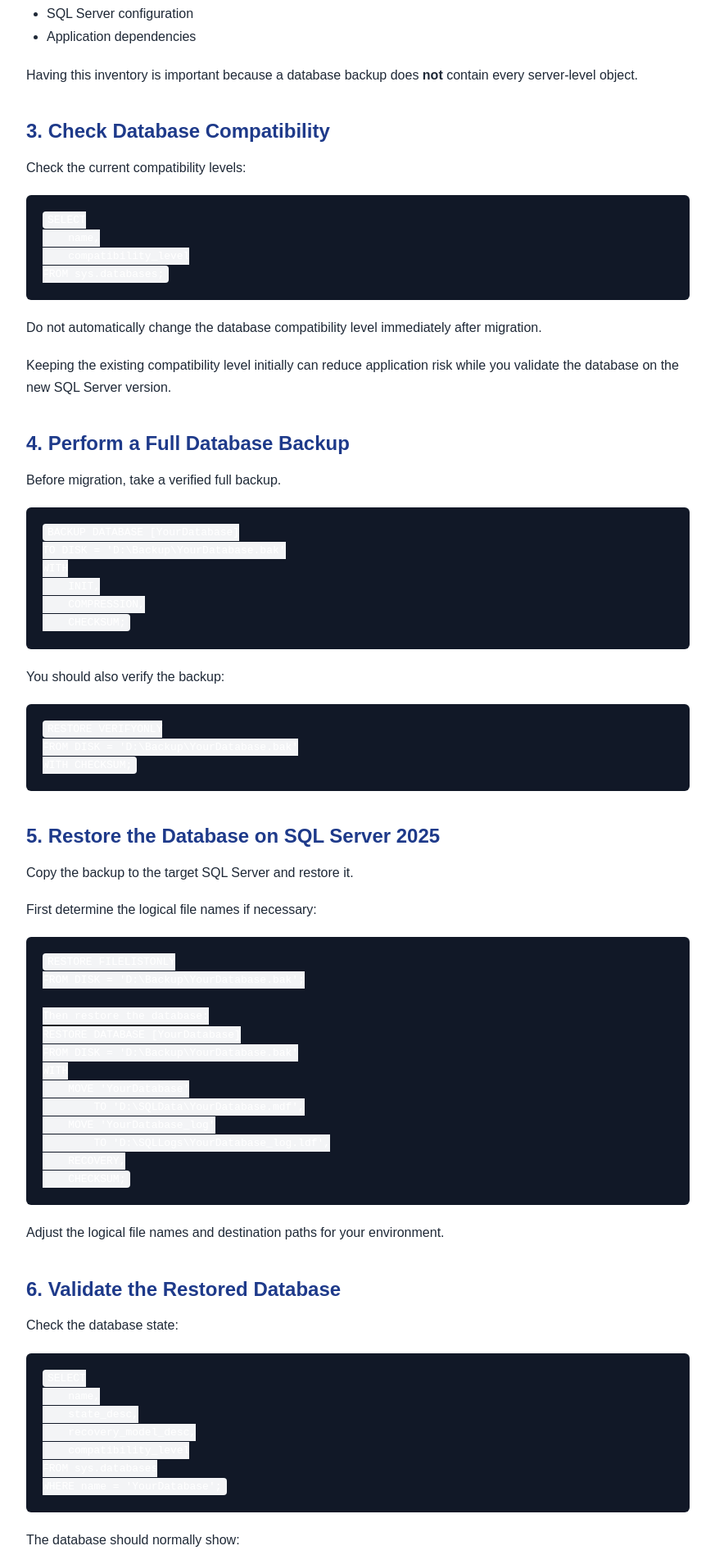
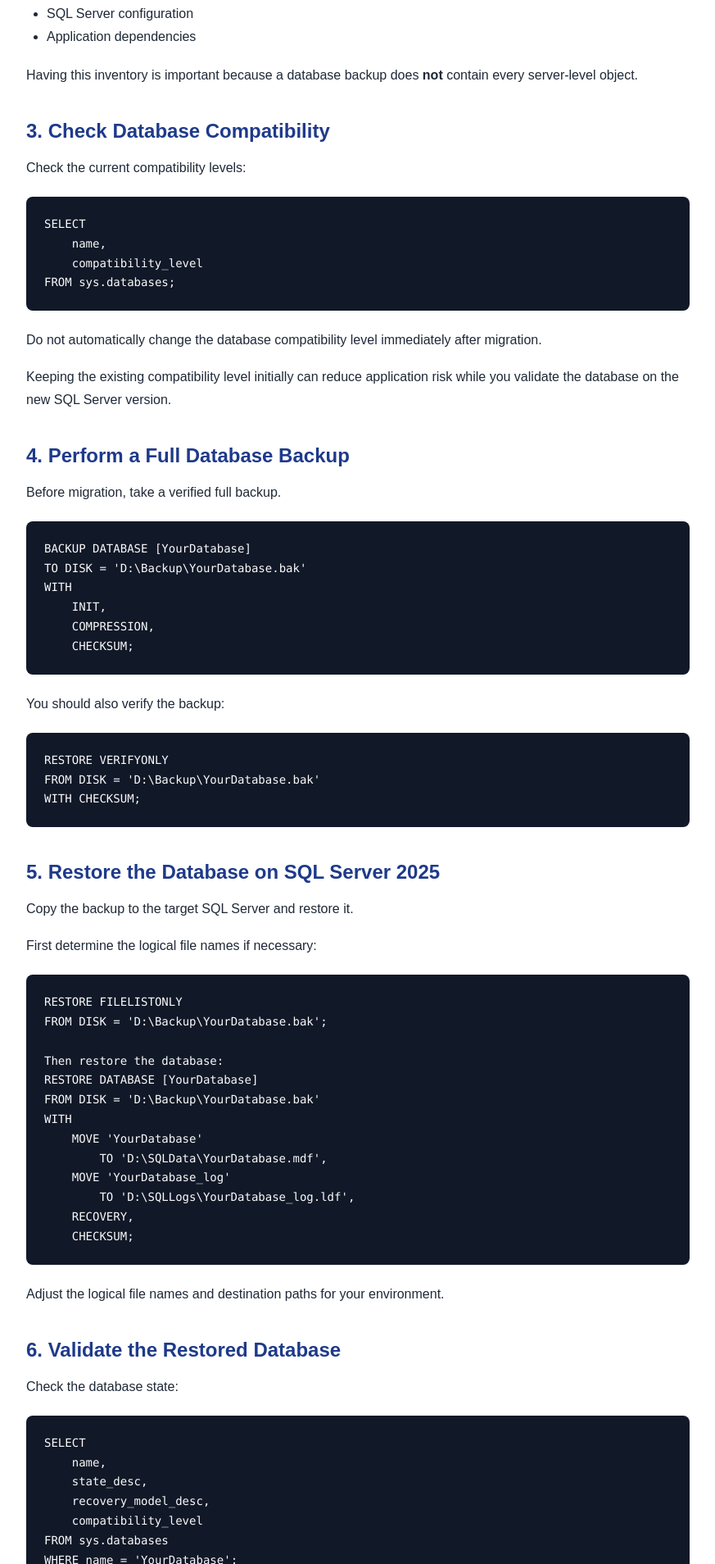
Before and after one commit to SQLProInsights/sqlproinsights.github.io, a Jekyll site: the page built from _posts/2026-08-18-sql-server-2016-to-2025-migration.md, in a window 1280 px wide. Shown: the part 1230-3138 px from the top of the page at 82% size, without its empty margins (203-1076 px from the left). Built offline with Jekyll 4.4.1, drawn with Linux system fonts in a browser that asks for light colours.

Commit message:
Enhance code styling in post elements
Updated styles for code and pre elements in posts.

```diff
--- a/assets/css/style.css
+++ b/assets/css/style.css
@@ -89,18 +89,29 @@ main {
 }
 
 .post code {
+    font-family: Consolas, "Courier New", monospace;
     background: #f3f4f6;
     padding: 3px 6px;
     border-radius: 4px;
+    font-size: 0.95em;
 }
 
 .post pre {
     background: #111827;
-    color: white;
-    padding: 20px;
+    color: #f9fafb;
+    padding: 22px;
     overflow-x: auto;
-    border-radius: 6px;
-    margin: 20px 0;
+    border-radius: 8px;
+    margin: 22px 0;
+    line-height: 1.6;
+}
+
+.post pre code {
+    background: transparent;
+    padding: 0;
+    color: inherit;
+    font-family: Consolas, "Courier New", monospace;
+    font-size: 14px;
 }
 
 .post-meta {
```
